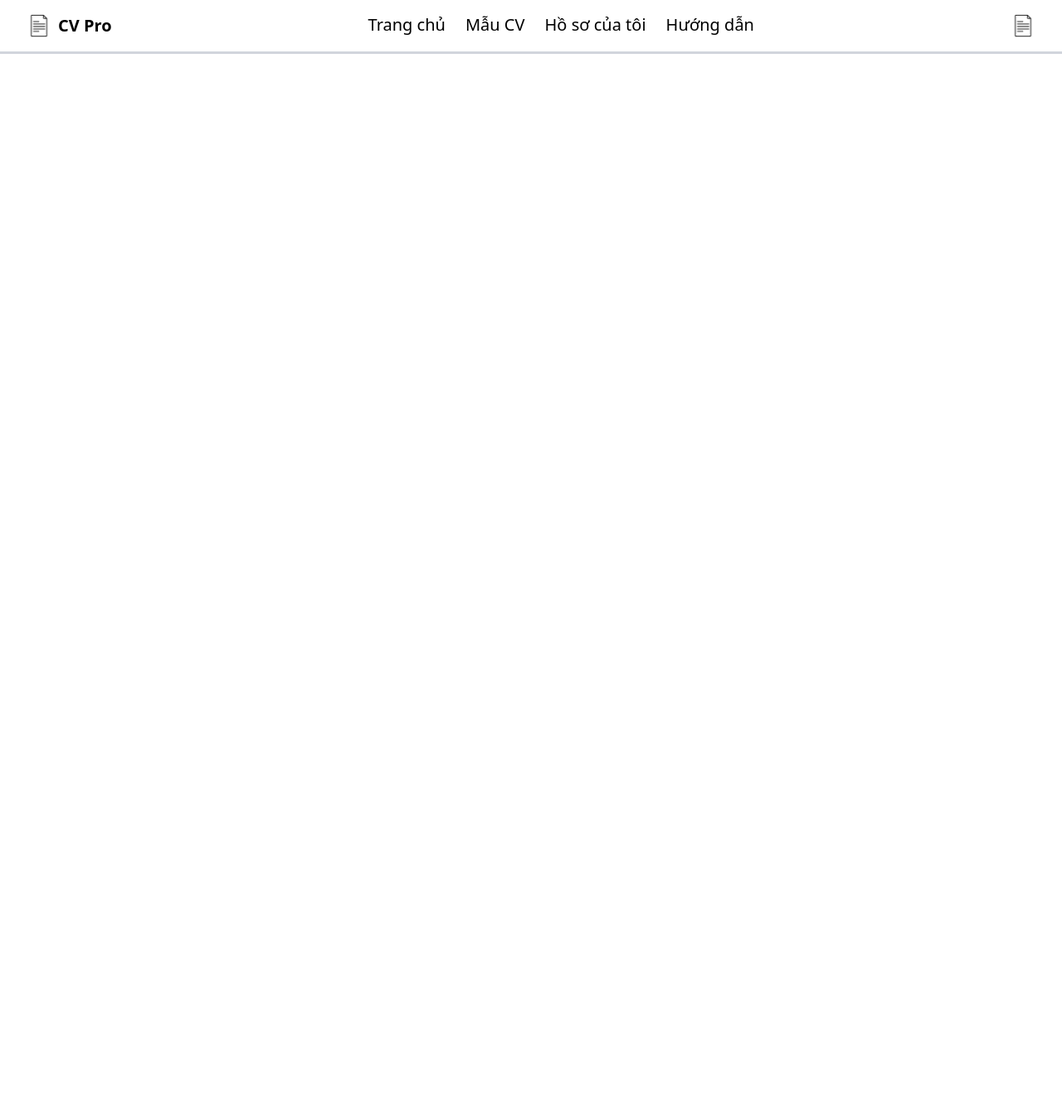
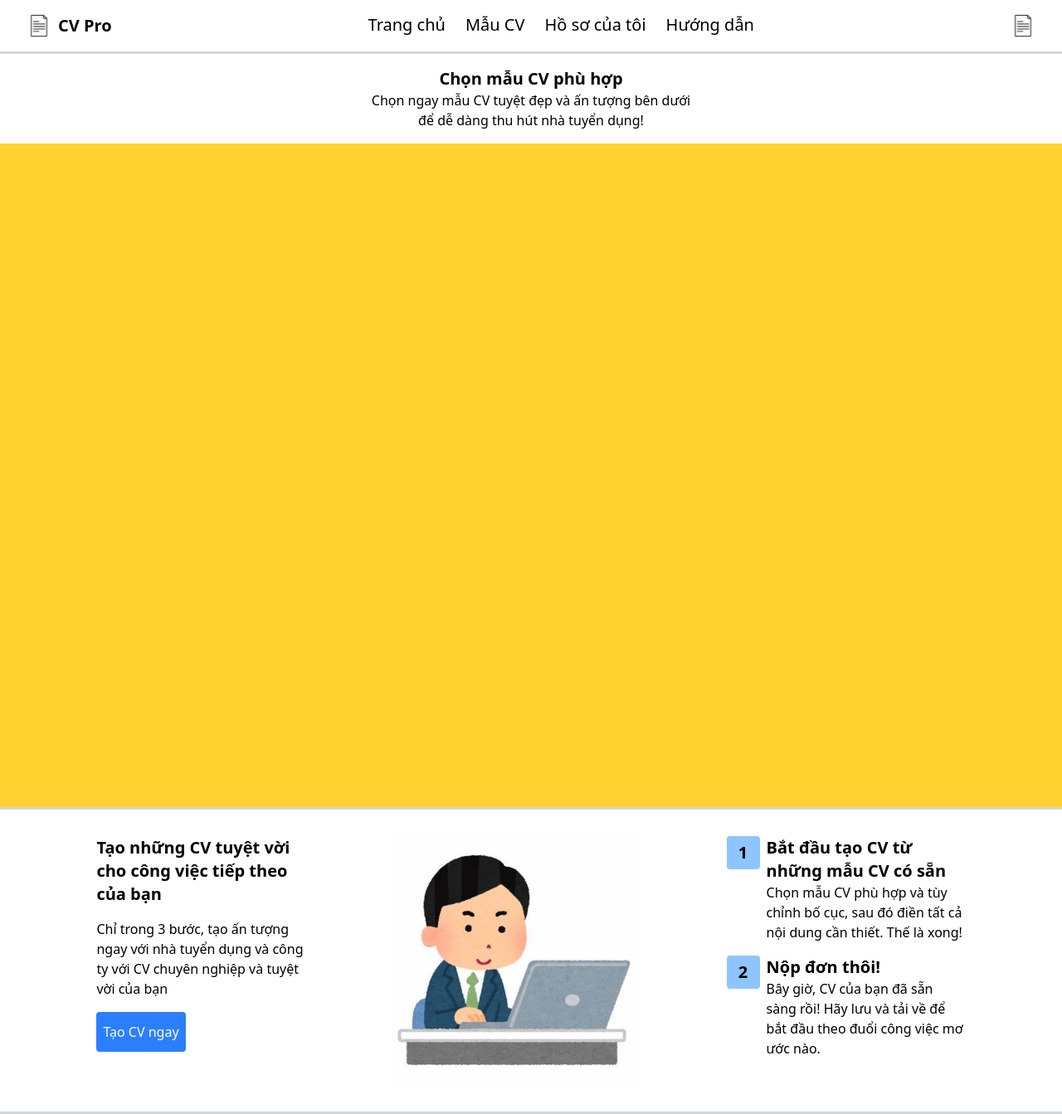
Before and after one commit to penguyn47/CV-BOT-LLM, a React (Vite) app: page /cvtemplate in a window 1280 px wide. Shown: the whole page at 83% size. Before the commit the page ends 800 px from the top, so only its background shows below. Built offline with nearby package versions, Linux system fonts and the light colour scheme.

Commit message:
Modified page cv templates

```diff
--- a/src/pages/CVTemplate.jsx
+++ b/src/pages/CVTemplate.jsx
@@ -1,8 +1,54 @@
 function CVTemplate() {
-  return
-  <div>
-    CVTemplate
-  </div>
+  return (
+		<>
+			{/* HEADER SECTION */}
+			<div className="flex flex-col items-center p-4" id="content-header">
+				<div className="text-xl font-bold">Chọn mẫu CV phù hợp</div>
+				<div className="w-[400px] text-center">
+					Chọn ngay mẫu CV tuyệt đẹp và ấn tượng bên dưới để dễ dàng thu hút nhà tuyển dụng!
+				</div>
+			</div>
+
+			{/* BODY SECTION */}
+			<div className="bg-amber-300 h-[800px]"></div>
+
+			{/* FOOTER SECTION */}
+			<div className="flex justify-around px-16 py-8 border-y-3 border-gray-300">
+				<div className="flex flex-col gap-4 w-[250px]">
+					<div className="text-xl font-bold">Tạo những CV tuyệt vời cho công việc tiếp theo của bạn</div>
+					<div className="">
+						Chỉ trong 3 bước, tạo ấn tượng ngay với nhà tuyển dụng và công ty với CV chuyên nghiệp và tuyệt vời của bạn
+					</div>
+					<a href="#content-header" className="bg-blue-500 w-fit text-white py-3 px-2 rounded-sm text-[1rem]">
+						Tạo CV ngay
+					</a>
+				</div>
+				<img src="/employee.png" alt="" className="h-[300px]" />
+				<div className="flex flex-col gap-4 w-1/4">
+					<div className="flex gap-2">
+						<div className="w-10 h-10 flex items-center justify-center text-xl font-bold bg-blue-300 rounded-sm px-4">
+							1
+						</div>
+						<div>
+							<div className="text-xl font-bold">Bắt đầu tạo CV từ những mẫu CV có sẵn</div>
+							<div>Chọn mẫu CV phù hợp và tùy chỉnh bố cục, sau đó điền tất cả nội dung cần thiết. Thế là xong!</div>
+						</div>
+					</div>
+					<div className="flex gap-2">
+						<div className="w-10 h-10 flex items-center justify-center text-xl font-bold bg-blue-300 rounded-sm px-4">
+							2
+						</div>
+						<div>
+							<div className="text-xl font-bold">Nộp đơn thôi!</div>
+							<div>
+								Bây giờ, CV của bạn đã sẵn sàng rồi! Hãy lưu và tải về để bắt đầu theo đuổi công việc mơ ước nào.
+							</div>
+						</div>
+					</div>
+				</div>
+			</div>
+		</>
+	)
 }
 
 export default CVTemplate;
```
